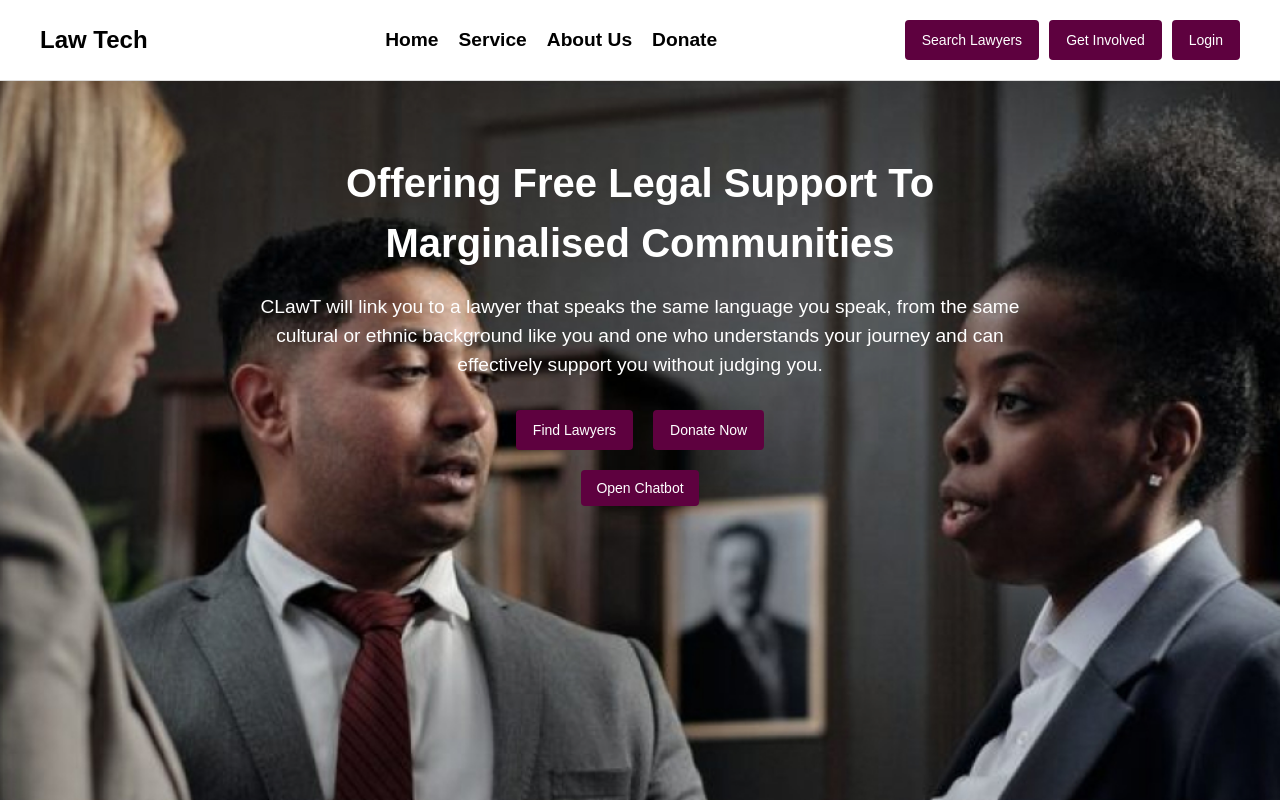
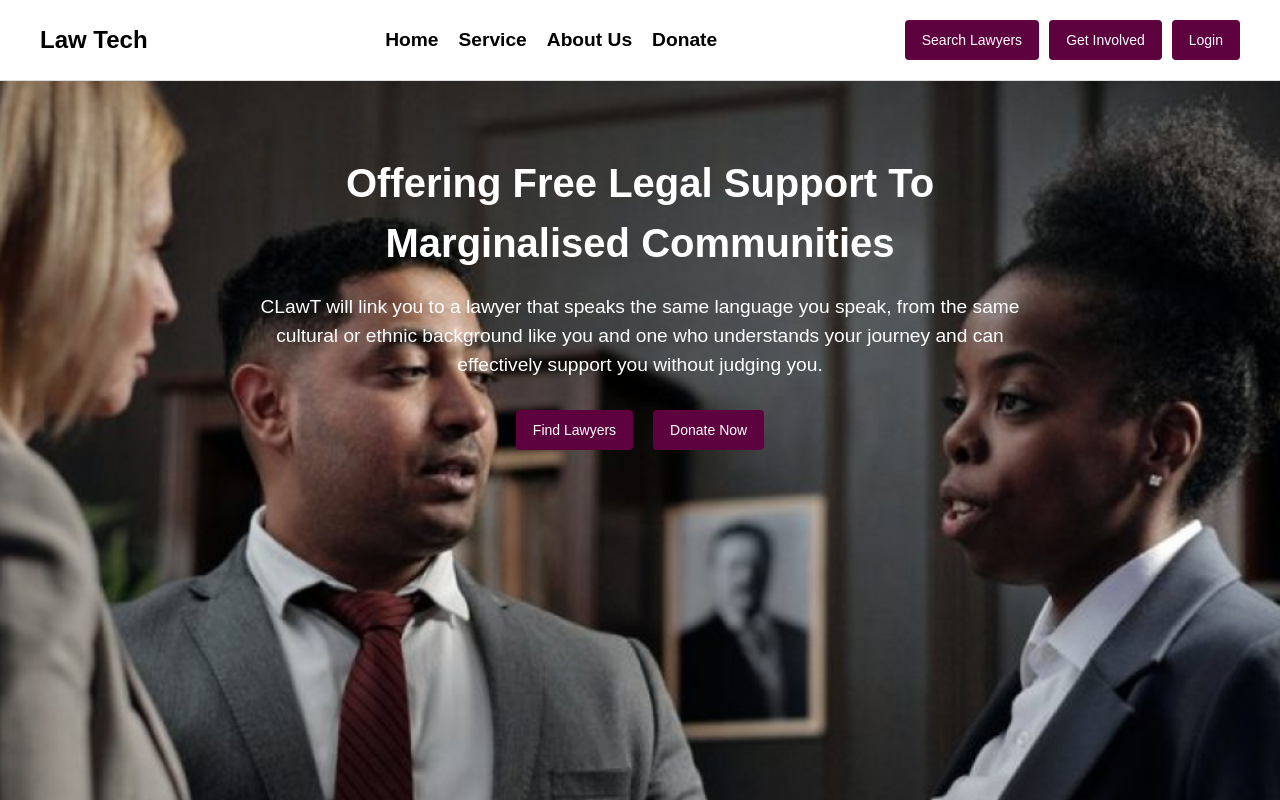
Before and after one commit to midas12/Community-LawTech, a React (Vite) app in the folder frontend/: page / in a window 1280 px wide. Shown: the top 800 px of the page. Built offline with nearby package versions, Linux system fonts and the light colour scheme; no server answers.

Commit message:
HomePage.jsx

```diff
--- a/frontend/src/components/HomePage.jsx
+++ b/frontend/src/components/HomePage.jsx
@@ -48,16 +48,16 @@ const HomePage = () => {
               </button>
               <button className="btn btn-outline-secondary">Donate Now</button>
             </div>
-            <button
+{/*             <button
               onClick={() => setShowChatbot(!showChatbot)}
               className="chatbot-button"
             >
               {showChatbot ? "Close Chatbot" : "Open Chatbot"}
-            </button>
+            </button> */}
           </div>
 
           {/* Chatbot conditional rendering */}
-          {showChatbot && <Chatbot />}
+{/*           {showChatbot && <Chatbot />} */}
 
           <div className="missions">
   <h2>Support Our Mission</h2>
```
